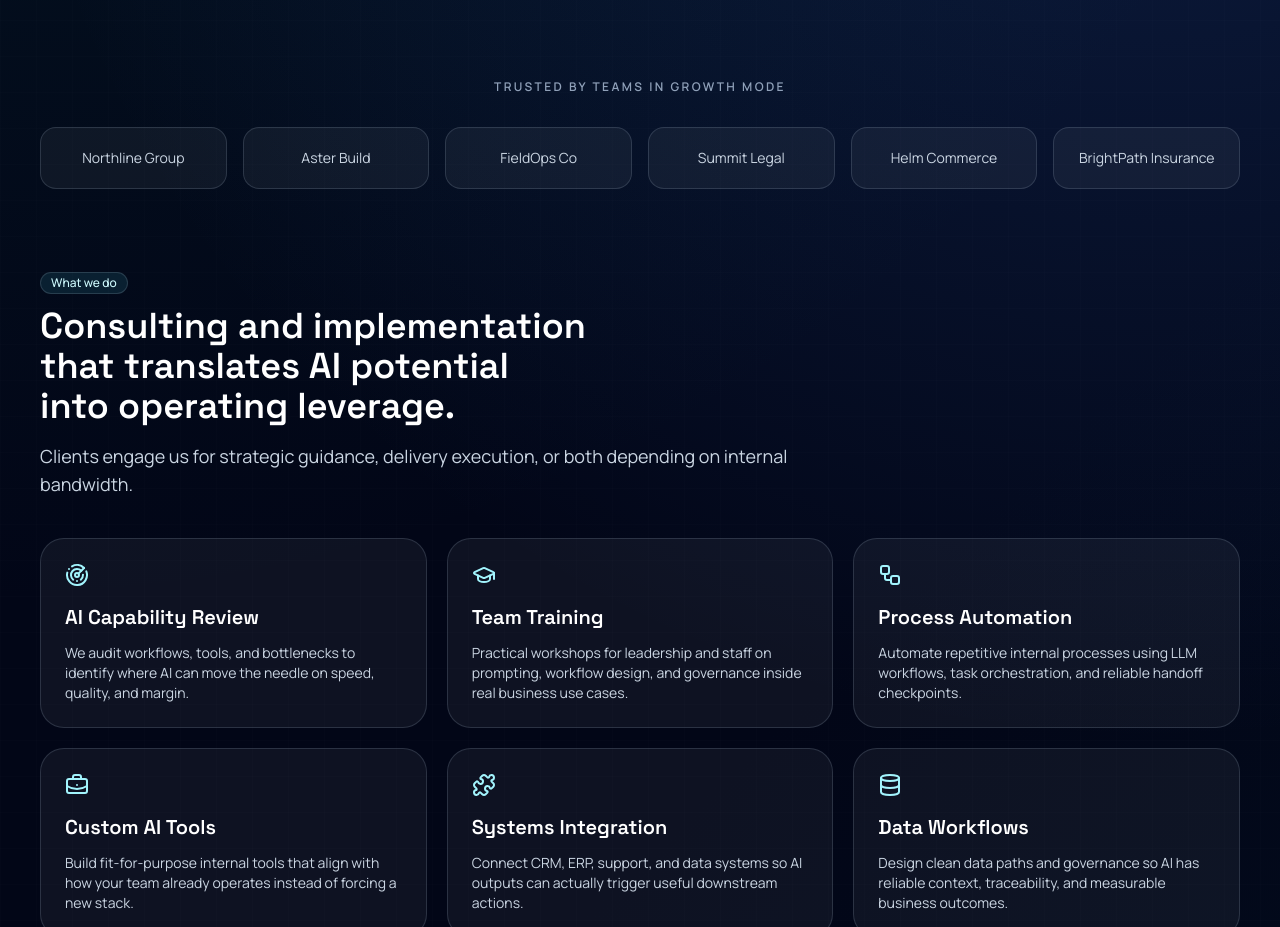
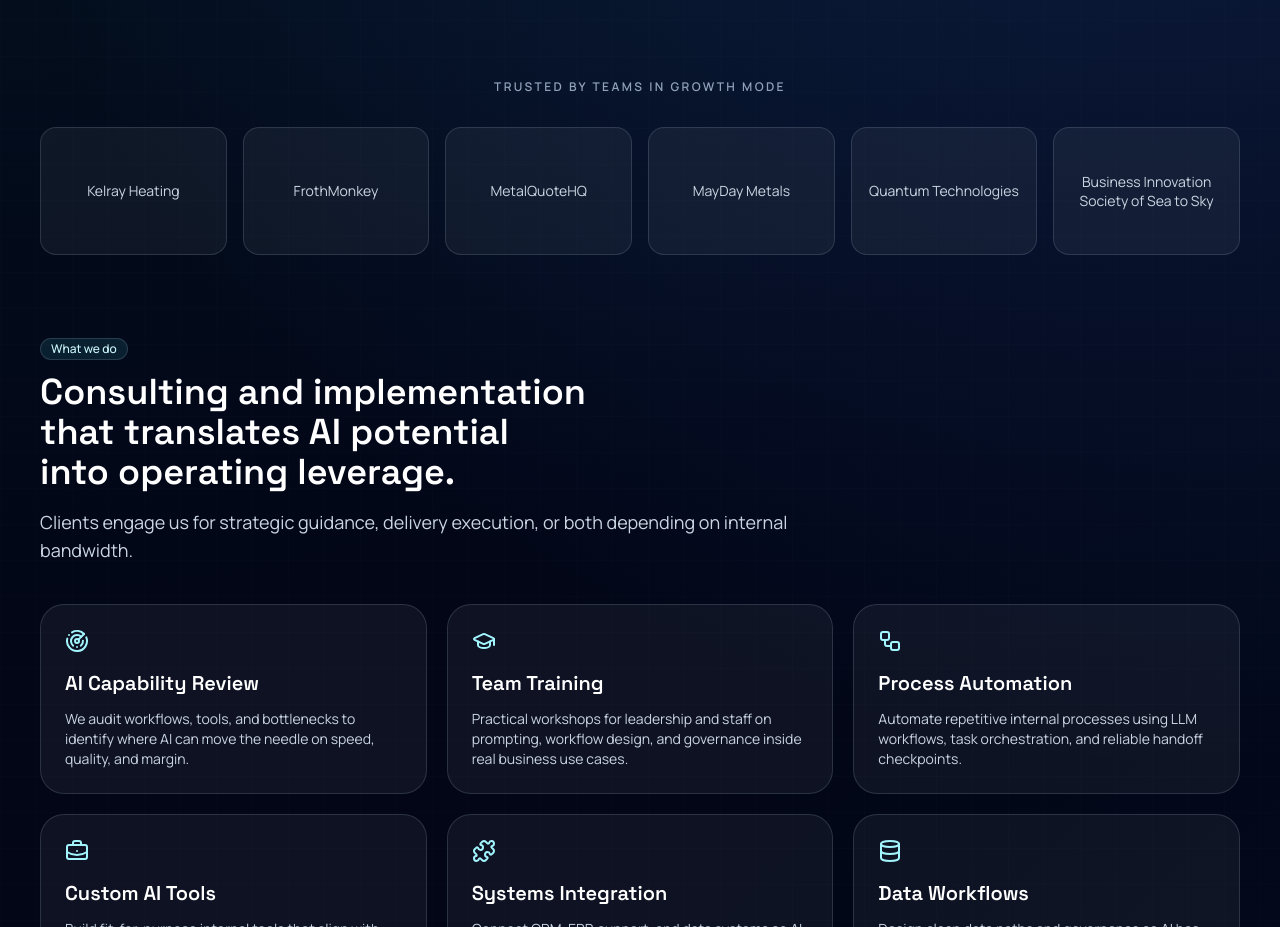
Before and after one commit to GWaterson-CA/KelrayConsultingWeb, a Next.js app: page / in a window 1280 px wide. Shown: the part 808-1735 px from the top of the page. Built offline with nearby package versions, Linux system fonts and the light colour scheme; no server answers; the database is empty.

Commit message:
Update homepage trusted-by companies and center logo box text

```diff
--- a/app/(marketing)/page.tsx
+++ b/app/(marketing)/page.tsx
@@ -91,7 +91,10 @@ export default async function HomePage() {
           <p className="text-center text-xs font-semibold uppercase tracking-[0.2em] text-slate-400">Trusted by teams in growth mode</p>
           <div className="mt-8 grid grid-cols-2 gap-4 md:grid-cols-3 lg:grid-cols-6">
             {logoPlaceholders.map((logo) => (
-              <div key={logo} className="rounded-2xl border border-white/10 bg-white/5 px-4 py-5 text-center text-sm text-slate-300">
+              <div
+                key={logo}
+                className="flex min-h-[128px] items-center justify-center rounded-2xl border border-white/10 bg-white/5 px-4 text-center text-sm leading-snug text-slate-300"
+              >
                 {logo}
               </div>
             ))}
--- a/lib/site-content.ts
+++ b/lib/site-content.ts
@@ -67,12 +67,12 @@ export const processTimeline = [
 ];
 
 export const logoPlaceholders = [
-  "Northline Group",
-  "Aster Build",
-  "FieldOps Co",
-  "Summit Legal",
-  "Helm Commerce",
-  "BrightPath Insurance",
+  "Kelray Heating",
+  "FrothMonkey",
+  "MetalQuoteHQ",
+  "MayDay Metals",
+  "Quantum Technologies",
+  "Business Innovation Society of Sea to Sky",
 ];
 
 export const testimonials = [
```
